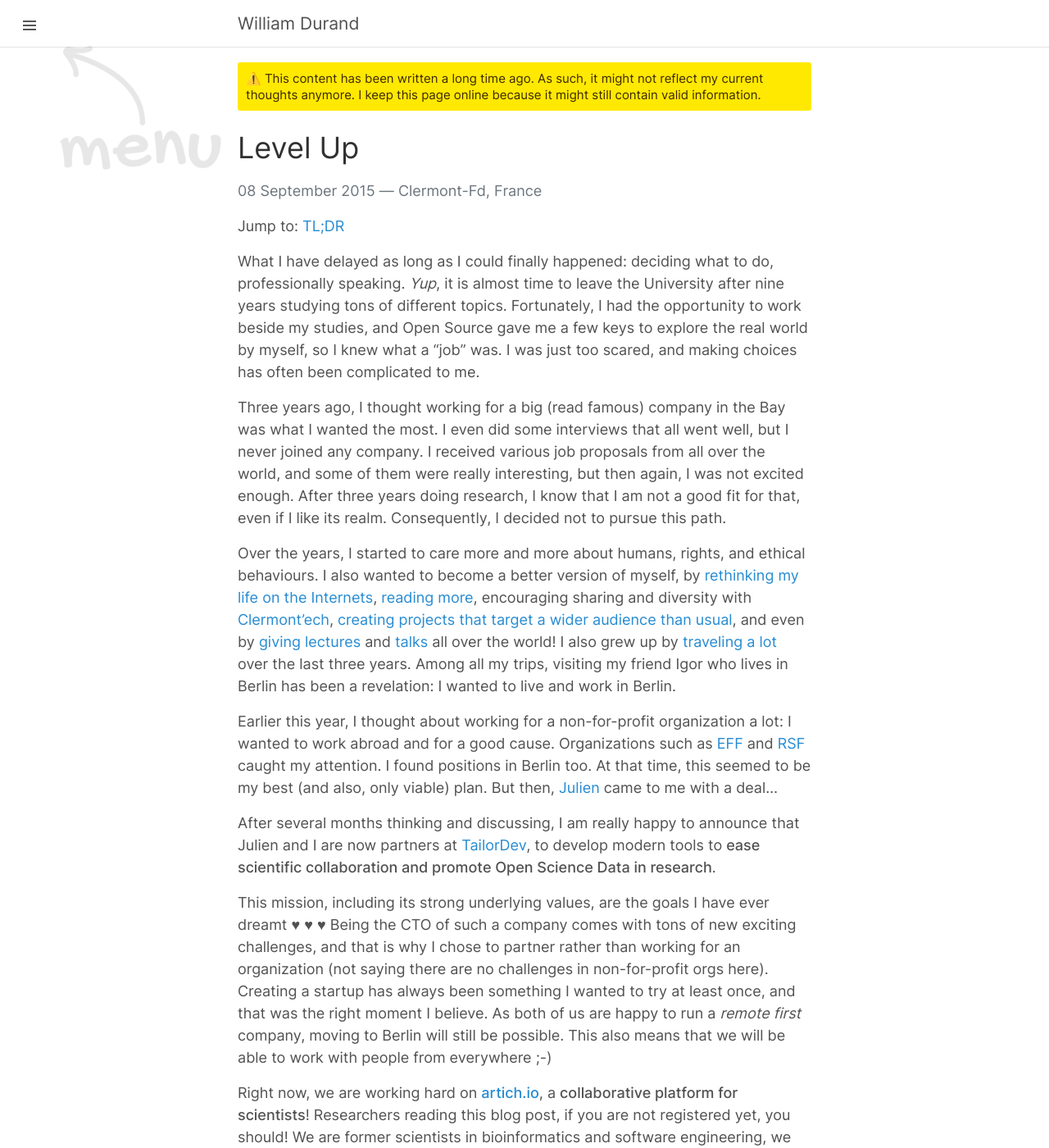
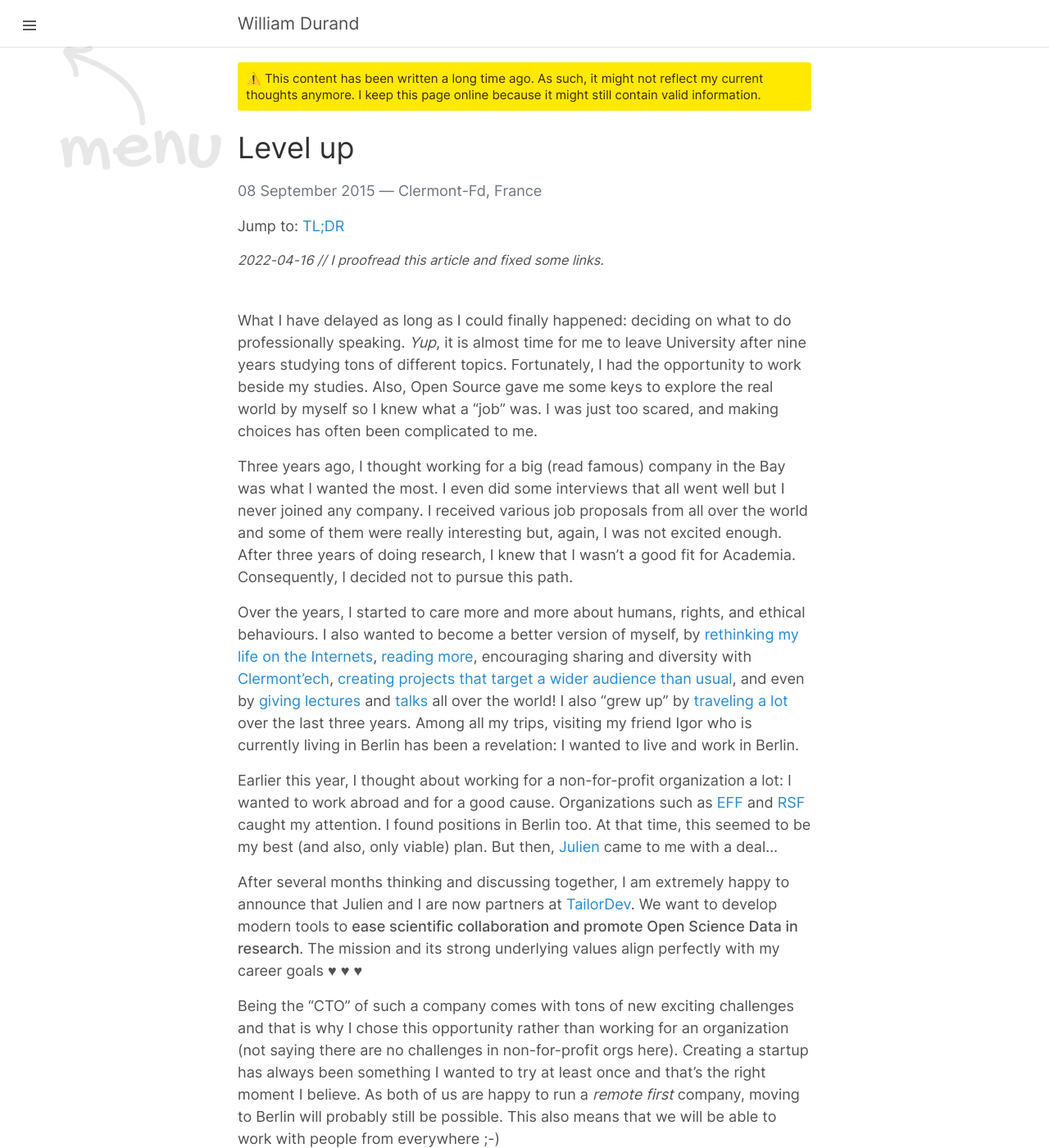
Before and after one commit to willdurand/willdurand.github.io, a Jekyll site: the page built from _posts/2015-09-08-level-up.md, in a window 1280 px wide and 1400 px high. Shown: the whole window at 82% size. Built offline with Jekyll 4.4.1, drawn with Linux system fonts in a browser that asks for light colours; some of the changed text lies outside the part shown.

Commit message:
proofread level up article

```diff
--- a/_posts/2015-09-08-level-up.md
+++ b/_posts/2015-09-08-level-up.md
@@ -2,36 +2,37 @@
 layout: post
 location: Clermont-Fd, France
 tldr: true
-title: "Level Up"
+title: "Level up"
+image: /images/posts/2015/09/tailordev.webp
 tweet_id: 641261630123343873
+updates:
+    - date: 2022-04-16
+      content: I proofread this article and fixed some links.
 ---
 
-What I have delayed as long as I could finally happened: deciding what to do,
-professionally speaking. _Yup_, it is almost time to leave the University after
-nine years studying tons of different topics. Fortunately, I had the
-opportunity to work beside my studies, and Open Source gave me a few keys to
-explore the real world by myself, so I knew what a "job" was. I was just too
+What I have delayed as long as I could finally happened: deciding on what to do
+professionally speaking. _Yup_, it is almost time for me to leave University
+after nine years studying tons of different topics. Fortunately, I had the
+opportunity to work beside my studies. Also, Open Source gave me some keys to
+explore the real world by myself so I knew what a "job" was. I was just too
 scared, and making choices has often been complicated to me.
 
 Three years ago, I thought working for a big (read famous) company in the Bay
-was what I wanted the most. I even did some interviews that all went well, but
+was what I wanted the most. I even did some interviews that all went well but
 I never joined any company. I received various job proposals from all over the
-world, and some of them were really interesting, but then again, I was not
-excited enough. After three years doing research, I know that I am not a good
-fit for that, even if I like its realm. Consequently, I decided not to pursue
-this path.
+world and some of them were really interesting but, again, I was not excited
+enough. After three years of doing research, I knew that I wasn't a good fit
+for Academia. Consequently, I decided not to pursue this path.
 
 Over the years, I started to care more and more about humans, rights, and
 ethical behaviours. I also wanted to become a better version of myself,
-by [rethinking my life on the
-Internets](/2015/01/16/rethinking-my-life-on-the-internets/), [reading
-more](/books/), encouraging sharing and diversity with
-[Clermont'ech](http://clermontech.org/), [creating projects that target a wider
-audience than usual](/2015/01/31/je-n-ai-rien-a-cacher/), and even by [giving
-lectures](http://edu.williamdurand.fr) and [talks](/talks/) all over the world!
-I also grew up by [traveling a lot](/trips/) over the last three years. Among
-all my trips, visiting my friend Igor who lives in Berlin has been a
-revelation: I wanted to live and work in Berlin.
+by [rethinking my life on the Internets][rethinking], [reading more](/books/),
+encouraging sharing and diversity with [Clermont'ech][clermontech],
+[creating projects that target a wider audience than usual][rienacacher], and
+even by [giving lectures](https://edu.williamdurand.fr/) and [talks](/talks/)
+all over the world! I also "grew up" by [traveling a lot](/trips/) over the
+last three years. Among all my trips, visiting my friend Igor who is currently
+living in Berlin has been a revelation: I wanted to live and work in Berlin.
 
 Earlier this year, I thought about working for a non-for-profit organization a
 lot: I wanted to work abroad and for a good cause. Organizations such as
@@ -40,29 +41,32 @@ I found positions in Berlin too. At that time, this seemed to be my best (and
 also, only viable) plan. But then, [Julien](https://twitter.com/julienmaupetit)
 came to me with a deal...
 
-After several months thinking and discussing, I am really happy to announce
-that Julien and I are now partners at [TailorDev](http://tailordev.fr/), to
-develop modern tools to **ease scientific collaboration and promote Open Science
-Data in research**.
+After several months thinking and discussing together, I am extremely happy to
+announce that Julien and I are now partners at [TailorDev][]. We want to develop
+modern tools to **ease scientific collaboration and promote Open Science Data in
+research**. The mission and its strong underlying values align perfectly with my
+career goals &hearts; &hearts; &hearts;
 
-This mission, including its strong underlying values, are the goals I have ever
-dreamt &hearts; &hearts; &hearts; Being the CTO of such a company comes with
-tons of new exciting challenges, and that is why I chose to partner rather than
-working for an organization (not saying there are no challenges in
-non-for-profit orgs here). Creating a startup has always been something I
-wanted to try at least once, and that was the right moment I believe. As both
-of us are happy to run a _remote first_ company, moving to Berlin will still
-be possible. This also means that we will be able to work with people from
-everywhere ;-)
+Being the "CTO" of such a company comes with tons of  new exciting challenges and
+that is why I chose this opportunity rather than working for an organization (not
+saying there are no challenges in non-for-profit orgs here). Creating a startup
+has always been something I wanted to try at least once and that's the right
+moment I believe. As both of us are happy to run a _remote first_ company, moving
+to Berlin will probably still be possible. This  also means that we will be able
+to work with people from everywhere ;-)
 
-Right now, we are working hard on
-[**artich.io**](https://artich.io/?pk_campaign=luwd), a **collaborative
-platform for scientists**! Researchers reading this blog post, if you are not
-registered yet, you should! We are former scientists in bioinformatics and
-software engineering, we know how things work in Academia. That is why we put
-all our energy and skills on providing you with efficient tools!
+Right now, we are working hard on _artich.io_, a **collaborative platform for
+scientists**! Researchers reading this blog post, if you are not registered yet,
+you should! We are former scientists in bioinformatics and software engineering,
+we know how things work in Academia. That is why we put all our energy and skills
+to offer you with efficient tools!
 
 ## TL;DR
 
-I am CTO at [TailorDev](http://tailordev.fr/). We build
-[artich.io](https://artich.io/?pk_campaign=luwd), a platform for researchers.
+I chose to start a new adventure at [TailorDev](http://tailordev.fr/). We build
+_artich.io_, a platform for researchers.
+
+[rethinking]: {% post_url 2015-01-16-rethinking-my-life-on-the-internets %}
+[rienacacher]: {% post_url 2015-01-31-je-n-ai-rien-a-cacher %}
+[clermontech]: https://www.clermontech.org/
+[tailordev]: https://tailordev.fr/
```
Also changed, not shown: images/posts/2015/09/tailordev.webp (added).
